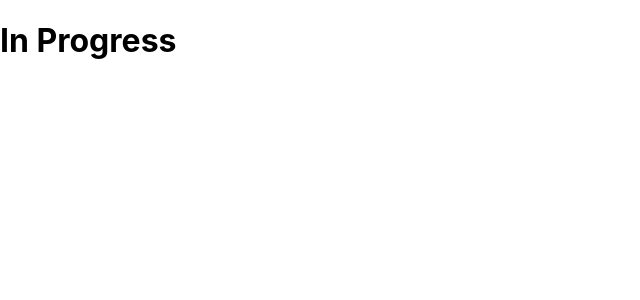
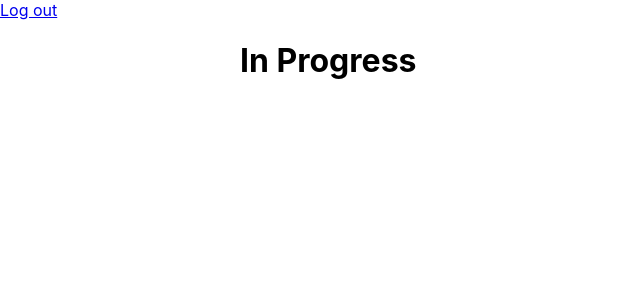
Before and after one commit to digitopolis/list-manager-app, a React (Create React App) app: page /profile in a window 1280 px wide. Shown: the top 300 px of the page, without its empty margins (0-640 px from the left). Built offline with nearby package versions, Linux system fonts and the light colour scheme.

Commit message:
Add redirect to profile page after login

```diff
--- a/src/App.tsx
+++ b/src/App.tsx
@@ -1,7 +1,10 @@
 import React, { useState } from "react";
-import { BrowserRouter, Switch, Route } from "react-router-dom";
+import { BrowserRouter, Switch, Route, Link } from "react-router-dom";
+import { Redirect } from "react-router";
 import SignupForm from "./forms/signupForm";
 import FormContainer from "./containers/formContainer";
+import MainContainer from "./containers/mainContainer";
+import ProfilePage from "./components/profilePage";
 import "./App.css";
 import SignInForm from "./forms/signInForm";
 
@@ -26,9 +29,10 @@ function App() {
           </div>
         </Route>
         <Route path="/profile">
-          <div>
-            <h1>In Progress</h1>
-          </div>
+          <MainContainer>
+            <Link to="/">Log out</Link>
+            <ProfilePage />
+          </MainContainer>
         </Route>
       </Switch>
     </BrowserRouter>
--- /dev/null
+++ b/src/components/components.css
@@ -0,0 +1,4 @@
+.profile-page {
+  width: 800px;
+  margin: auto;
+}
--- /dev/null
+++ b/src/components/profilePage.tsx
@@ -0,0 +1,12 @@
+import React from "react";
+import "./components.css";
+
+const ProfilePage: React.FC<{}> = () => {
+  return (
+    <div className="profile-page">
+      <h1>In Progress</h1>
+    </div>
+  );
+};
+
+export default ProfilePage;
--- a/src/containers/containers.css
+++ b/src/containers/containers.css
@@ -1,3 +1,8 @@
 .form-container {
   text-align: center;
 }
+
+.main-container {
+  display: flex;
+  justify-content: center;
+}
--- /dev/null
+++ b/src/containers/mainContainer.tsx
@@ -0,0 +1,7 @@
+import React from "react";
+
+const MainContainer: React.FC<{}> = ({ children }) => (
+  <div className="main-container">{children}</div>
+);
+
+export default MainContainer;
```
